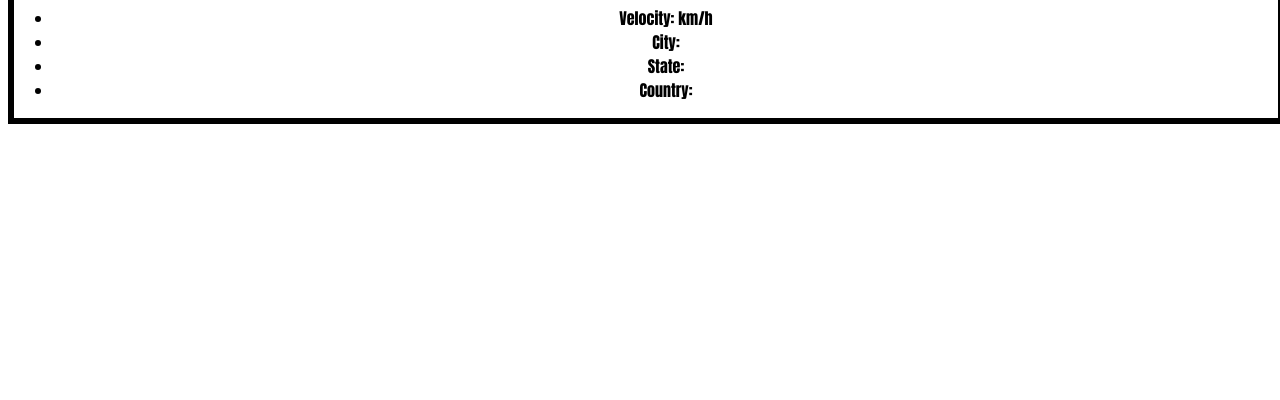
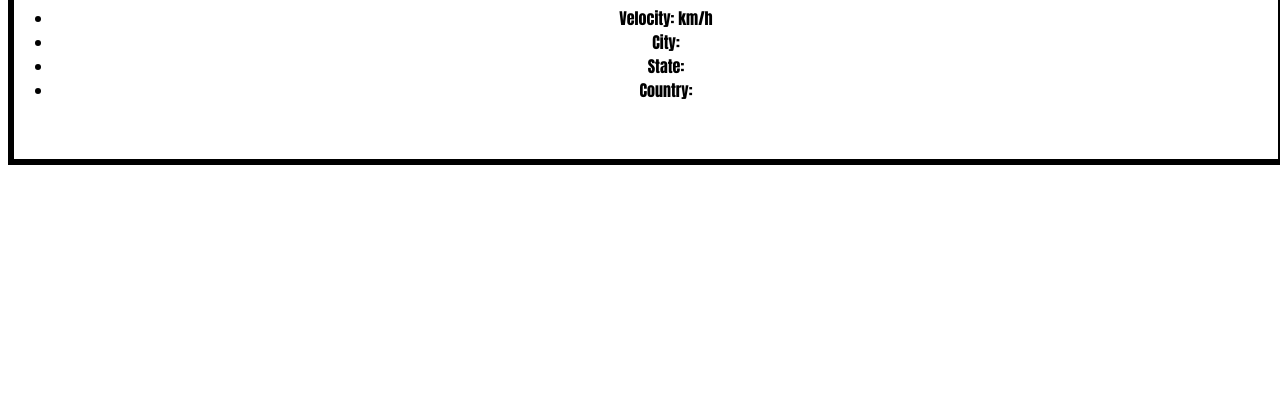
Before and after one commit to CheerfulHumpty/ISS-Tracker-phone, a plain HTML site: page index.html in a window 1280 px wide. Shown: the part 400-800 px from the top of the page. Drawn offline with nearby package versions, Linux system fonts and the light colour scheme; no server answers; grey boxes are pictures that could not be loaded.

Commit message:
Update index.html

```diff
--- a/index.html
+++ b/index.html
@@ -15,6 +15,7 @@
         height: 300px;
     }
     #cont {
+        height: 245px;
         width: 100%;
         border: 6px solid black;
         font-family: Impact, Haettenschweiler, 'Arial Narrow Bold', sans-serif;
```
